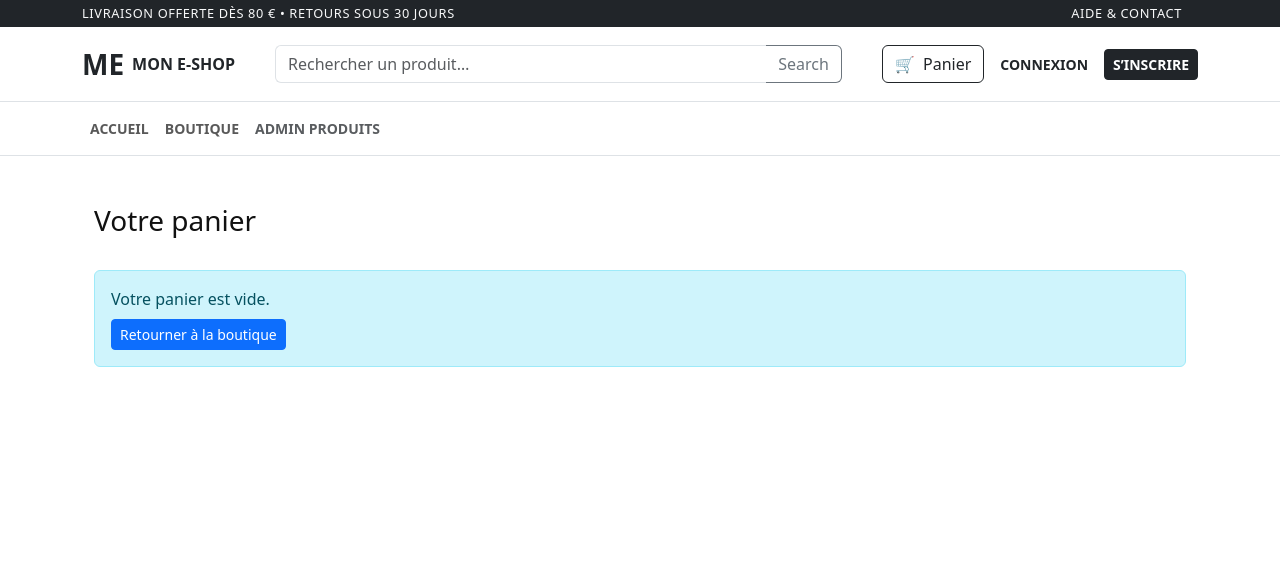
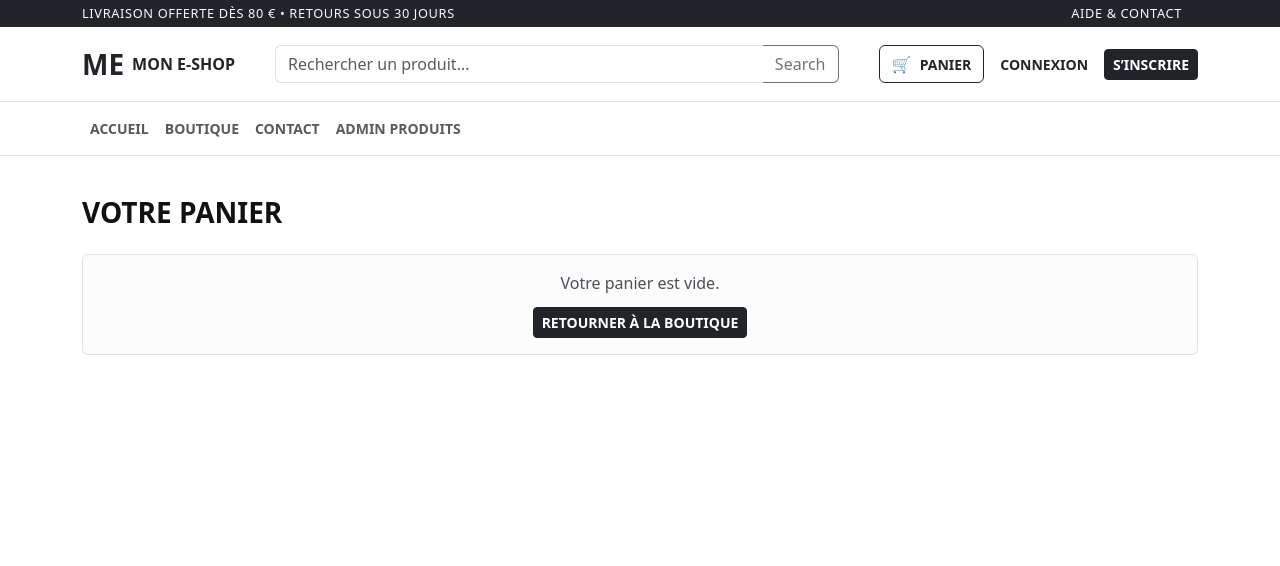
Before and after one commit to Matteixou/Symphony-Siteweb, a Symfony app: template templates/cart/index.html.twig in a window 1280 px wide. Shown: the top 566 px of the page. Run offline with Twig, Linux system fonts and the light colour scheme; the template is opened without the code that fills it, so the values that code supplies are empty; some libraries are stand-ins or nearby versions.

Commit message:
feat : modification design

```diff
--- a/templates/base.html.twig
+++ b/templates/base.html.twig
@@ -14,38 +14,55 @@
             :root {
                 --brand-accent: #0d6efd;
             }
+
             body {
                 background-color: #ffffff;
                 color: #111111;
                 font-family: system-ui, -apple-system, BlinkMacSystemFont, "Segoe UI", sans-serif;
             }
-            .top-bar {
-                font-size: 0.8rem;
-                letter-spacing: .05em;
-                text-transform: uppercase;
-            }
-            .hero-title {
-                letter-spacing: .08em;
-            }
-            main {
-                min-height: 70vh;
-            }
-            .footer-title {
-                text-transform: uppercase;
-                font-size: 0.8rem;
-                letter-spacing: .12em;
-            }
+
             a {
                 text-decoration: none;
             }
             a:hover {
                 text-decoration: underline;
             }
+
+            .top-bar {
+                font-size: 0.8rem;
+                letter-spacing: .05em;
+                text-transform: uppercase;
+            }
+
+            main {
+                min-height: 70vh;
+            }
+
+            .footer-title {
+                text-transform: uppercase;
+                font-size: 0.8rem;
+                letter-spacing: .12em;
+            }
+
+            /* Effets hover légers */
+            .card-hover {
+                transition: transform .2s ease, box-shadow .2s ease;
+            }
+            .card-hover:hover {
+                transform: translateY(-4px);
+                box-shadow: 0 .5rem 1rem rgba(0,0,0,.12);
+            }
+            .btn-hover-transition {
+                transition: background-color .15s ease, color .15s ease, transform .15s ease;
+            }
+            .btn-hover-transition:hover {
+                transform: translateY(-1px);
+            }
         </style>
         {% endblock %}
     </head>
     <body>
-        {# barre fine en haut #}
+        {# Barre fine en haut #}
         <div class="top-bar bg-dark text-light py-1 d-none d-md-block">
             <div class="container d-flex justify-content-between align-items-center">
                 <div>
@@ -60,7 +77,7 @@
             </div>
         </div>
 
-        {# header principal #}
+        {# Header principal #}
         <header class="border-bottom bg-white">
             <div class="container py-3">
                 <div class="d-flex flex-wrap align-items-center justify-content-between gap-3">
@@ -77,9 +94,9 @@
                     </form>
 
                     <div class="d-flex align-items-center gap-3">
-                        <a href="{{ path('app_cart') }}" class="btn btn-outline-dark position-relative">
+                        <a href="{{ path('app_cart') }}" class="btn btn-outline-dark position-relative btn-hover-transition">
                             🛒
-                            <span class="d-none d-lg-inline ms-1">Panier</span>
+                            <span class="d-none d-lg-inline ms-1 text-uppercase small fw-semibold">Panier</span>
                         </a>
                         {% if app.user %}
                             <a href="{{ path('app_profile') }}" class="text-dark small text-uppercase fw-semibold">
@@ -92,7 +109,7 @@
                             <a href="{{ path('app_login') }}" class="text-dark small text-uppercase fw-semibold">
                                 Connexion
                             </a>
-                            <a href="{{ path('app_register') }}" class="btn btn-dark btn-sm text-uppercase fw-semibold">
+                            <a href="{{ path('app_register') }}" class="btn btn-dark btn-sm text-uppercase fw-semibold btn-hover-transition">
                                 S’inscrire
                             </a>
                         {% endif %}
@@ -114,7 +131,10 @@
                             <li class="nav-item">
                                 <a class="nav-link" href="{{ path('app_product_index') }}">Boutique</a>
                             </li>
-                            {# lien admin #}
+                            <li class="nav-item">
+                                <a class="nav-link" href="{{ path('app_contact') }}">Contact</a>
+                            </li>
+                            {# Lien admin (discret) #}
                             <li class="nav-item">
                                 <a class="nav-link text-muted" href="{{ path('app_product_index') }}">Admin produits</a>
                             </li>
@@ -156,7 +176,7 @@
                         </p>
                         <form class="d-flex gap-2">
                             <input type="email" class="form-control form-control-sm" placeholder="Ton email">
-                            <button class="btn btn-sm btn-light text-dark" type="submit">OK</button>
+                            <button class="btn btn-sm btn-light text-dark btn-hover-transition" type="submit">OK</button>
                         </form>
                         <div class="mt-3">
                             <div class="footer-title text-muted">Suivez‑nous</div>
--- a/templates/cart/index.html.twig
+++ b/templates/cart/index.html.twig
@@ -1,23 +1,23 @@
 {% extends 'base.html.twig' %}
 
-{% block title %}Mon Panier{% endblock %}
+{% block title %}Mon panier - Mon E‑Shop{% endblock %}
 
 {% block body %}
-<div class="container mt-4">
+<div class="mt-3">
     <div class="d-flex justify-content-between align-items-center mb-4">
-        <h1 class="h3">Votre panier</h1>
+        <h1 class="h3 text-uppercase fw-bold mb-0">Votre panier</h1>
         {% if app.user %}
-            <a href="{{ path('app_my_orders') }}" class="btn btn-outline-primary">
-                Voir mes commandes passées
+            <a href="{{ path('app_my_orders') }}" class="btn btn-outline-dark text-uppercase fw-semibold btn-hover-transition">
+                Mes commandes
             </a>
         {% endif %}
     </div>
 
     {% if items | length > 0 %}
-        <div class="card shadow-sm">
-            <div class="card-body">
+        <div class="card border-0 shadow-sm mb-4">
+            <div class="card-body p-0">
                 <table class="table align-middle mb-0">
-                    <thead>
+                    <thead class="table-light text-uppercase small">
                         <tr>
                             <th>Produit</th>
                             <th>Prix unitaire</th>
@@ -29,39 +29,42 @@
                     <tbody>
                         {% for item in items %}
                             <tr>
-                                <td>{{ item.product.name }}</td>
+                                <td class="fw-semibold">{{ item.product.name }}</td>
                                 <td>{{ item.product.price }} €</td>
                                 <td>{{ item.quantity }}</td>
                                 <td>{{ item.product.price * item.quantity }} €</td>
                                 <td class="text-end">
-                                    <a href="{{ path('app_cart_remove', {'id': item.product.id}) }}" class="btn btn-sm btn-outline-danger">
+                                    <a href="{{ path('app_cart_remove', {'id': item.product.id}) }}" class="btn btn-sm btn-outline-danger text-uppercase btn-hover-transition">
                                         Supprimer
                                     </a>
                                 </td>
                             </tr>
                         {% endfor %}
                     </tbody>
-                    <tfoot>
+                    <tfoot class="table-light">
                         <tr>
-                            <td colspan="3" class="text-end"><strong>Total global :</strong></td>
-                            <td colspan="2"><strong>{{ total }} €</strong></td>
+                            <td colspan="3" class="text-end fw-semibold text-uppercase">Total global :</td>
+                            <td colspan="2" class="fw-bold">{{ total }} €</td>
                         </tr>
                     </tfoot>
                 </table>
             </div>
         </div>
 
-        <div class="mt-4 d-flex justify-content-between">
-            <a href="{{ path('app_home') }}" class="btn btn-outline-secondary">Continuer mes achats</a>
-            <a href="{{ path('app_order_create') }}" class="btn btn-success">
-                Valider et payer la commande
+        <div class="d-flex justify-content-between">
+            <a href="{{ path('app_home') }}" class="btn btn-outline-dark text-uppercase fw-semibold btn-hover-transition">
+                Continuer mes achats
+            </a>
+            <a href="{{ path('app_order_create') }}" class="btn btn-dark text-uppercase fw-semibold btn-hover-transition">
+                Valider et payer
             </a>
         </div>
     {% else %}
-        <div class="alert alert-info">
-            Votre panier est vide.
-            <br>
-            <a href="{{ path('app_home') }}" class="btn btn-primary btn-sm mt-2">Retourner à la boutique</a>
+        <div class="alert alert-light border text-center">
+            <p class="mb-2">Votre panier est vide.</p>
+            <a href="{{ path('app_home') }}" class="btn btn-dark btn-sm text-uppercase fw-semibold mt-1 btn-hover-transition">
+                Retourner à la boutique
+            </a>
         </div>
     {% endif %}
 </div>
--- a/templates/product/index.html.twig
+++ b/templates/product/index.html.twig
@@ -5,7 +5,7 @@
 {% block body %}
     <div class="d-flex justify-content-between align-items-center mb-4">
         <h1 class="h3 text-uppercase fw-bold mb-0">Tous les produits</h1>
-        <a href="{{ path('app_product_new') }}" class="btn btn-dark text-uppercase fw-semibold">
+        <a href="{{ path('app_product_new') }}" class="btn btn-dark text-uppercase fw-semibold btn-hover-transition">
             + Ajouter un produit
         </a>
     </div>
@@ -14,7 +14,7 @@
         <div class="row row-cols-1 row-cols-sm-2 row-cols-md-3 g-4">
             {% for product in products %}
                 <div class="col">
-                    <div class="card h-100 border-0 shadow-sm">
+                    <div class="card h-100 border-0 shadow-sm card-hover">
                         <div class="bg-light d-flex align-items-center justify-content-center" style="height: 220px;">
                             <span class="text-muted text-uppercase small">
                                 {{ product.image ? product.image : 'Image produit' }}
@@ -29,7 +29,7 @@
                             </p>
                             <div class="d-flex justify-content-between align-items-center mt-2">
                                 <span class="fw-bold fs-5">{{ product.price }} €</span>
-                                <a href="{{ path('app_cart_add', {'id': product.id}) }}" class="btn btn-sm btn-outline-dark text-uppercase fw-semibold">
+                                <a href="{{ path('app_cart_add', {'id': product.id}) }}" class="btn btn-sm btn-outline-dark text-uppercase fw-semibold btn-hover-transition">
                                     Ajouter au panier
                                 </a>
                             </div>
```
Also changed, not shown: templates/home/index.html.twig (+9 -9 lines), templates/security/login.html.twig (+8 -8 lines).
